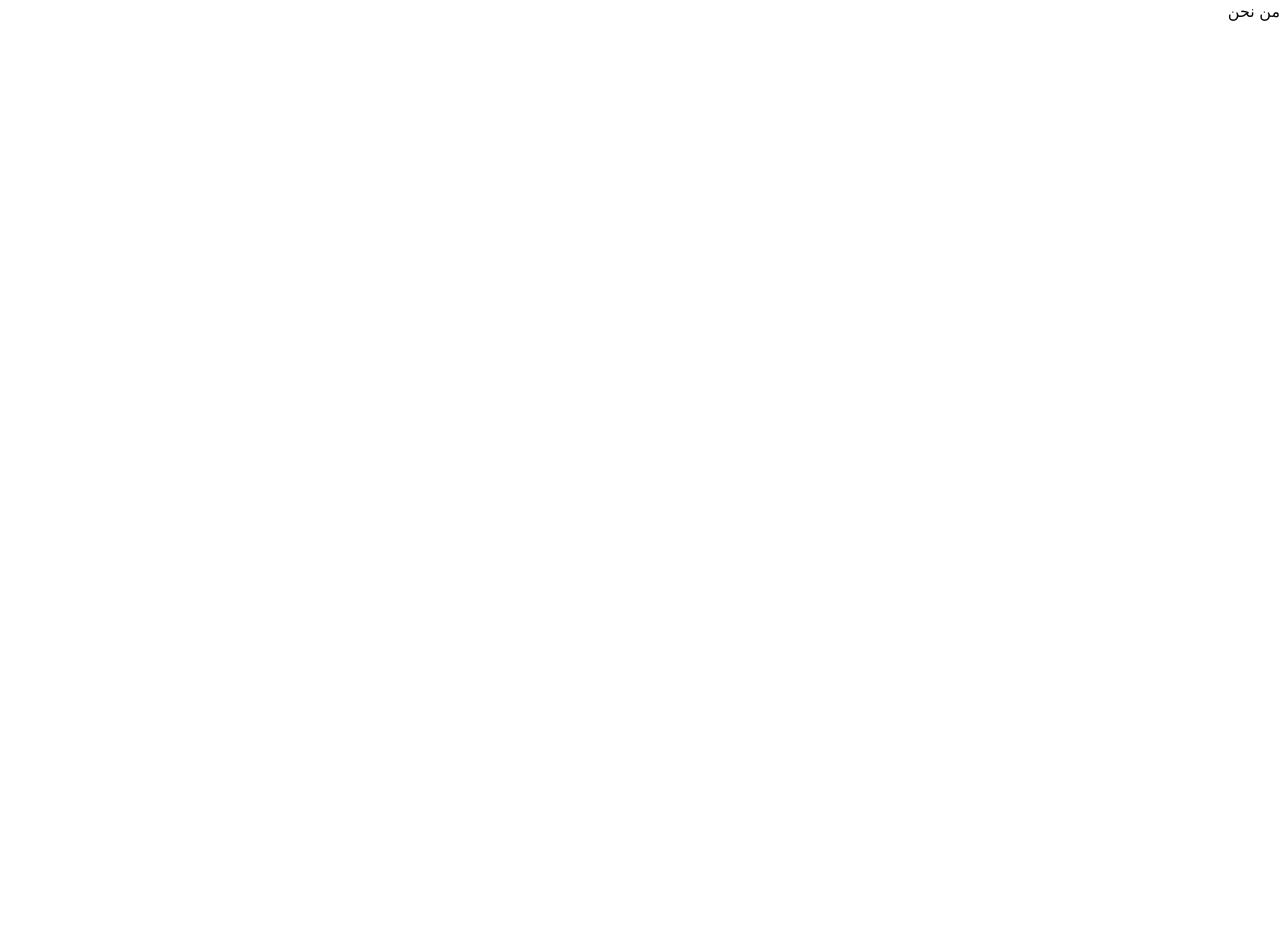
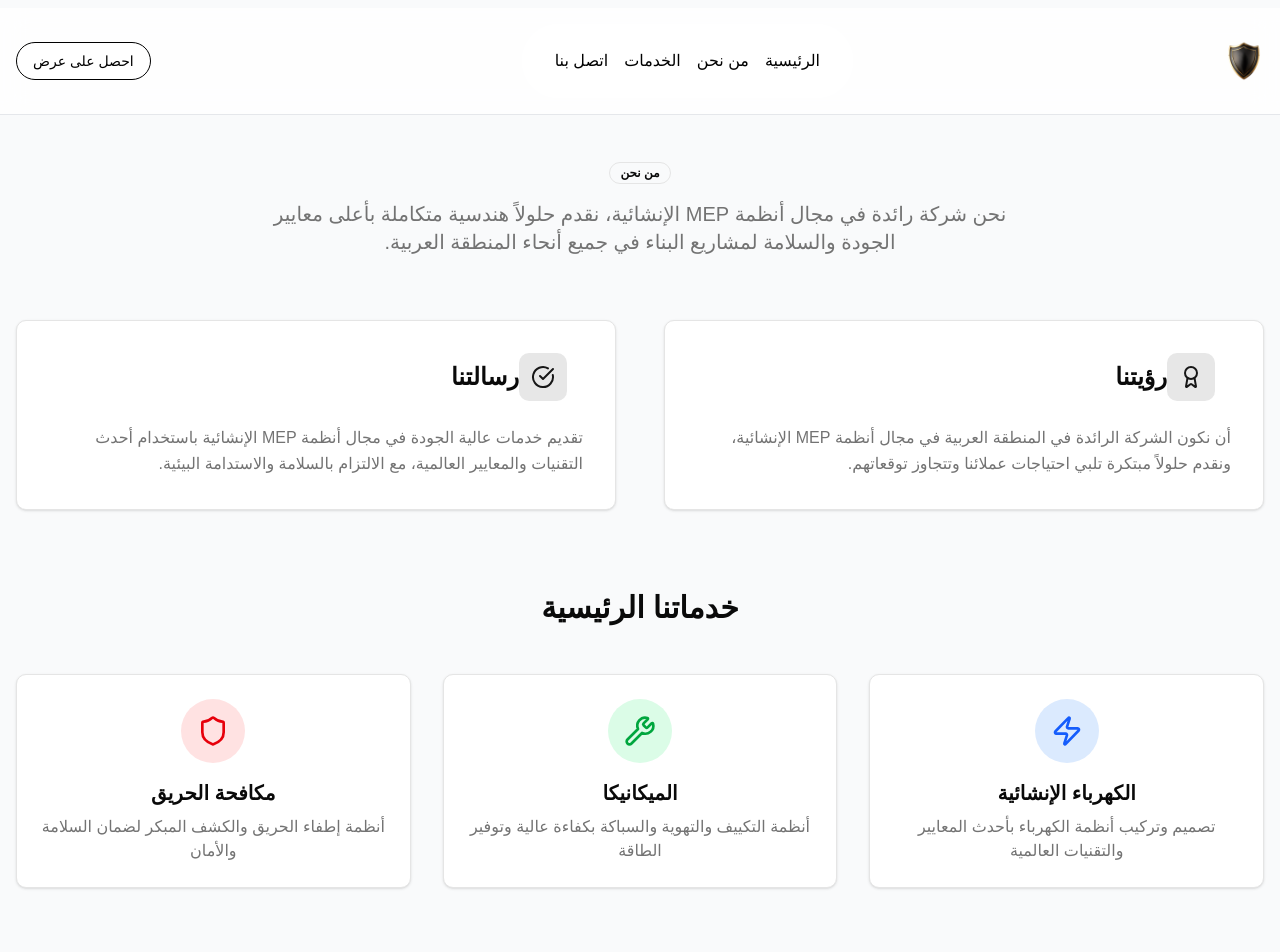
Before and after one commit to ftmhxp/hsoon-arabia, a Next.js app: page /about in a window 1280 px wide. Shown: the top 952 px of the page. Before the commit the page ends 800 px from the top, so only its background shows below. Built offline with nearby package versions, Linux system fonts and the light colour scheme.

Commit message:
About and other stuff

```diff
--- a/app/about/page.tsx
+++ b/app/about/page.tsx
@@ -1,7 +1,11 @@
+import { NavbarDemo } from "../../components/ui/demo-navbar";
+import { AboutSection } from "../../components/ui/about-section";
+
 export default function About() {
   return (
-    <main>
-      <h1>من نحن</h1>
+    <main className="min-h-screen">
+      <NavbarDemo />
+      <AboutSection />
     </main>
   );
 }
--- a/app/page.tsx
+++ b/app/page.tsx
@@ -1,16 +1,13 @@
 import { NavbarDemo } from "../components/ui/demo-navbar";
 import { Hero } from "../components/ui/hero-with-image-text-and-two-buttons";
+import { AboutSection } from "../components/ui/about-section";
 
 export default function Home() {
   return (
     <main className="min-h-screen">
       <NavbarDemo />
       <Hero />
-      <div className="pt-32 px-8">
-        <h1 className="text-4xl font-regular text-center mb-8 mt-50">    </h1>
-        <p className="text-center text-lg">
-        </p>
-      </div>
+      <AboutSection />
     </main>
   );
 }
--- /dev/null
+++ b/components/ui/about-section.tsx
@@ -0,0 +1,151 @@
+import { Card } from "@/components/ui/card";
+import { Badge } from "@/components/ui/badge";
+import { Button } from "@/components/ui/button";
+import { CheckCircle, Award, Users, Zap, Wrench, Shield } from "lucide-react";
+
+export function AboutSection() {
+  return (
+    <div className="w-full py-20 lg:py-40 bg-gray-50">
+      <div className="container mx-auto px-4">
+        {/* Header Section */}
+        <div className="text-center mb-16">
+          <Badge variant="outline" className="mb-4">من نحن</Badge>
+{/*           <h1 className="text-4xl md:text-6xl font-bold mb-6">
+            حصون العربية لأنظمة MEP الإنشائية
+          </h1> */}
+          <p className="text-xl text-muted-foreground max-w-3xl mx-auto">
+            نحن شركة رائدة في مجال أنظمة MEP الإنشائية، نقدم حلولاً هندسية متكاملة
+            بأعلى معايير الجودة والسلامة لمشاريع البناء في جميع أنحاء المنطقة العربية.
+          </p>
+        </div>
+
+        {/* Mission & Vision */}
+        <div className="grid grid-cols-1 lg:grid-cols-2 gap-12 mb-20">
+          <Card className="p-8">
+            <div className="flex items-center mb-6">
+              <div className="w-12 h-12 bg-primary/10 rounded-lg flex items-center justify-center mr-4">
+                <Award className="w-6 h-6 text-primary" />
+              </div>
+              <h3 className="text-2xl font-bold">رؤيتنا</h3>
+            </div>
+            <p className="text-muted-foreground leading-relaxed">
+              أن نكون الشركة الرائدة في المنطقة العربية في مجال أنظمة MEP الإنشائية،
+              ونقدم حلولاً مبتكرة تلبي احتياجات عملائنا وتتجاوز توقعاتهم.
+            </p>
+          </Card>
+
+          <Card className="p-8">
+            <div className="flex items-center mb-6">
+              <div className="w-12 h-12 bg-primary/10 rounded-lg flex items-center justify-center mr-4">
+                <CheckCircle className="w-6 h-6 text-primary" />
+              </div>
+              <h3 className="text-2xl font-bold">رسالتنا</h3>
+            </div>
+            <p className="text-muted-foreground leading-relaxed">
+              تقديم خدمات عالية الجودة في مجال أنظمة MEP الإنشائية باستخدام أحدث
+              التقنيات والمعايير العالمية، مع الالتزام بالسلامة والاستدامة البيئية.
+            </p>
+          </Card>
+        </div>
+
+        {/* Services Overview */}
+        <div className="mb-20">
+          <h2 className="text-3xl font-bold text-center mb-12">خدماتنا الرئيسية</h2>
+          <div className="grid grid-cols-1 md:grid-cols-2 lg:grid-cols-3 gap-8">
+            <Card className="p-6 text-center">
+              <div className="w-16 h-16 bg-blue-100 rounded-full flex items-center justify-center mx-auto mb-4">
+                <Zap className="w-8 h-8 text-blue-600" />
+              </div>
+              <h3 className="text-xl font-semibold mb-2">الكهرباء الإنشائية</h3>
+              <p className="text-muted-foreground">
+                تصميم وتركيب أنظمة الكهرباء بأحدث المعايير والتقنيات العالمية
+              </p>
+            </Card>
+
+            <Card className="p-6 text-center">
+              <div className="w-16 h-16 bg-green-100 rounded-full flex items-center justify-center mx-auto mb-4">
+                <Wrench className="w-8 h-8 text-green-600" />
+              </div>
+              <h3 className="text-xl font-semibold mb-2">الميكانيكا</h3>
+              <p className="text-muted-foreground">
+                أنظمة التكييف والتهوية والسباكة بكفاءة عالية وتوفير الطاقة
+              </p>
+            </Card>
+
+            <Card className="p-6 text-center">
+              <div className="w-16 h-16 bg-red-100 rounded-full flex items-center justify-center mx-auto mb-4">
+                <Shield className="w-8 h-8 text-red-600" />
+              </div>
+              <h3 className="text-xl font-semibold mb-2">مكافحة الحريق</h3>
+              <p className="text-muted-foreground">
+                أنظمة إطفاء الحريق والكشف المبكر لضمان السلامة والأمان
+              </p>
+            </Card>
+          </div>
+        </div>
+
+        {/* Why Choose Us */}
+        <div className="bg-white rounded-2xl p-8 lg:p-12">
+          <h2 className="text-3xl font-bold text-center mb-12">لماذا تختار حصون العربية؟</h2>
+          <div className="grid grid-cols-1 md:grid-cols-2 lg:grid-cols-4 gap-8">
+            <div className="text-center">
+              <div className="w-16 h-16 bg-primary/10 rounded-full flex items-center justify-center mx-auto mb-4">
+                <Award className="w-8 h-8 text-primary" />
+              </div>
+              <h4 className="font-semibold mb-2">خبرة واسعة</h4>
+              <p className="text-sm text-muted-foreground">
+                أكثر من 15 عاماً من الخبرة في مجال MEP
+              </p>
+            </div>
+
+            <div className="text-center">
+              <div className="w-16 h-16 bg-primary/10 rounded-full flex items-center justify-center mx-auto mb-4">
+                <Users className="w-8 h-8 text-primary" />
+              </div>
+              <h4 className="font-semibold mb-2">فريق متخصص</h4>
+              <p className="text-sm text-muted-foreground">
+                مهندسين وفنيين معتمدين ومؤهلين
+              </p>
+            </div>
+
+            <div className="text-center">
+              <div className="w-16 h-16 bg-primary/10 rounded-full flex items-center justify-center mx-auto mb-4">
+                <CheckCircle className="w-8 h-8 text-primary" />
+              </div>
+              <h4 className="font-semibold mb-2">جودة مضمونة</h4>
+              <p className="text-sm text-muted-foreground">
+                الالتزام بأعلى معايير الجودة العالمية
+              </p>
+            </div>
+
+            <div className="text-center">
+              <div className="w-16 h-16 bg-primary/10 rounded-full flex items-center justify-center mx-auto mb-4">
+                <Shield className="w-8 h-8 text-primary" />
+              </div>
+              <h4 className="font-semibold mb-2">ضمان شامل</h4>
+              <p className="text-sm text-muted-foreground">
+                ضمان شامل على جميع أعمالنا وخدماتنا
+              </p>
+            </div>
+          </div>
+        </div>
+
+        {/* Call to Action */}
+        <div className="text-center mt-16">
+          <h2 className="text-2xl font-bold mb-4">هل تحتاج إلى خدمات MEP لمشروعك؟</h2>
+          <p className="text-muted-foreground mb-8 max-w-2xl mx-auto">
+            تواصل معنا اليوم للحصول على استشارة مجانية وتقدير دقيق لاحتياجات مشروعك
+          </p>
+          <div className="flex flex-col sm:flex-row gap-4 justify-center">
+            <Button size="lg" className="px-8">
+              احصل على استشارة مجانية
+            </Button>
+            <Button size="lg" variant="outline" className="px-8">
+              عرض أعمالنا
+            </Button>
+          </div>
+        </div>
+      </div>
+    </div>
+  );
+}
--- a/next.config.ts
+++ b/next.config.ts
@@ -2,7 +2,6 @@ import type { NextConfig } from "next";
 
 const nextConfig: NextConfig = {
   /* config options here */
-  reactCompiler: true,
   images: {
     remotePatterns: [
       {
```
Also changed, not shown: components/ui/hero-with-image-text-and-two-buttons.tsx (line endings or trailing spaces), components/ui/interactive-3d-robot.tsx (line endings or trailing spaces).
